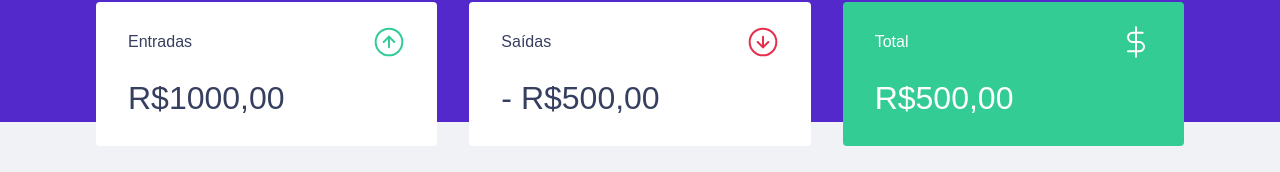
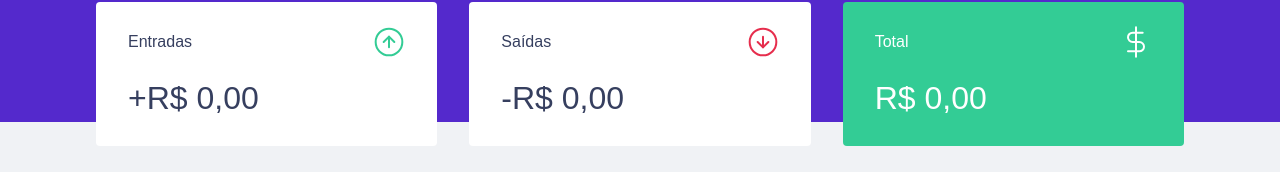
Before and after one commit to joaosoarees/dtmoney, a React (Create React App) app: page / in a window 1280 px wide. Shown: the part 150-322 px from the top of the page. Built offline with nearby package versions, Linux system fonts and the light colour scheme; no server answers; the HTML template or start-up script is replaced by a standard one; what miragejs would draw is missing.

Commit message:
summary dynamic with context api

```diff
--- a/src/components/Summary/index.tsx
+++ b/src/components/Summary/index.tsx
@@ -8,6 +8,25 @@
 export function Summary() {
   const { transactions } = useContext(TransactionsContext);
 
+  const summary = transactions.reduce(
+    (acc, transaction) => {
+      if (transaction.type === 'deposit') {
+        acc.deposits += transaction.amount;
+        acc.total += transaction.amount;
+      } else {
+        acc.withdraws += transaction.amount;
+        acc.total -= transaction.amount;
+      }
+
+      return acc;
+    },
+    {
+      deposits: 0,
+      withdraws: 0,
+      total: 0,
+    }
+  );
+
   return (
     <S.Container>
       <div>
@@ -15,7 +34,13 @@
           <p>Entradas</p>
           <img src={incomeImg} alt="Entradas" />
         </header>
-        <strong>R$1000,00</strong>
+        <strong>
+          +
+          {new Intl.NumberFormat('pt-BR', {
+            style: 'currency',
+            currency: 'BRL',
+          }).format(summary.deposits)}
+        </strong>
       </div>
 
       <div>
@@ -23,7 +48,13 @@
           <p>Saídas</p>
           <img src={outcomeImg} alt="Saídas" />
         </header>
-        <strong>- R$500,00</strong>
+        <strong>
+          -
+          {new Intl.NumberFormat('pt-BR', {
+            style: 'currency',
+            currency: 'BRL',
+          }).format(summary.withdraws)}
+        </strong>
       </div>
 
       <div className="highlight-brackground">
@@ -31,7 +62,12 @@
           <p>Total</p>
           <img src={totalImg} alt="Total" />
         </header>
-        <strong>R$500,00</strong>
+        <strong>
+          {new Intl.NumberFormat('pt-BR', {
+            style: 'currency',
+            currency: 'BRL',
+          }).format(summary.total)}
+        </strong>
       </div>
     </S.Container>
   );
--- a/src/components/TransactionsTable/index.tsx
+++ b/src/components/TransactionsTable/index.tsx
@@ -22,10 +22,19 @@
             <tr key={transaction.id}>
               <td>{transaction.title}</td>
               <td className={transaction.type}>
-                {new Intl.NumberFormat('pt-BR', {
-                  style: 'currency',
-                  currency: 'BRL',
-                }).format(transaction.amount)}
+                {transaction.type === 'withdraw'
+                  ? new Intl.NumberFormat('pt-BR', {
+                      style: 'currency',
+                      currency: 'BRL',
+                      currencySign: 'accounting',
+                      signDisplay: 'always',
+                    }).format(-Math.abs(transaction.amount))
+                  : new Intl.NumberFormat('pt-BR', {
+                      style: 'currency',
+                      currency: 'BRL',
+                      currencySign: 'accounting',
+                      signDisplay: 'always',
+                    }).format(transaction.amount)}
               </td>
               <td>{transaction.category}</td>
               <td>
```
